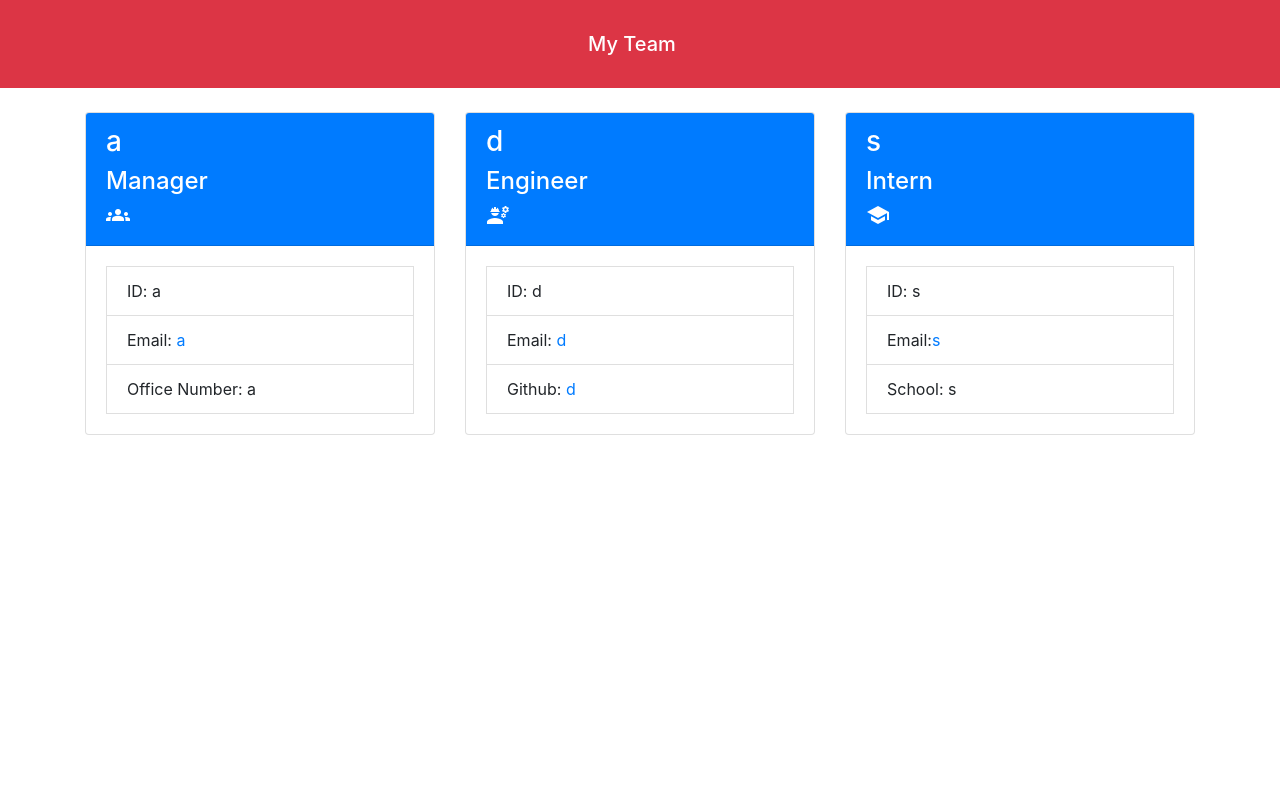
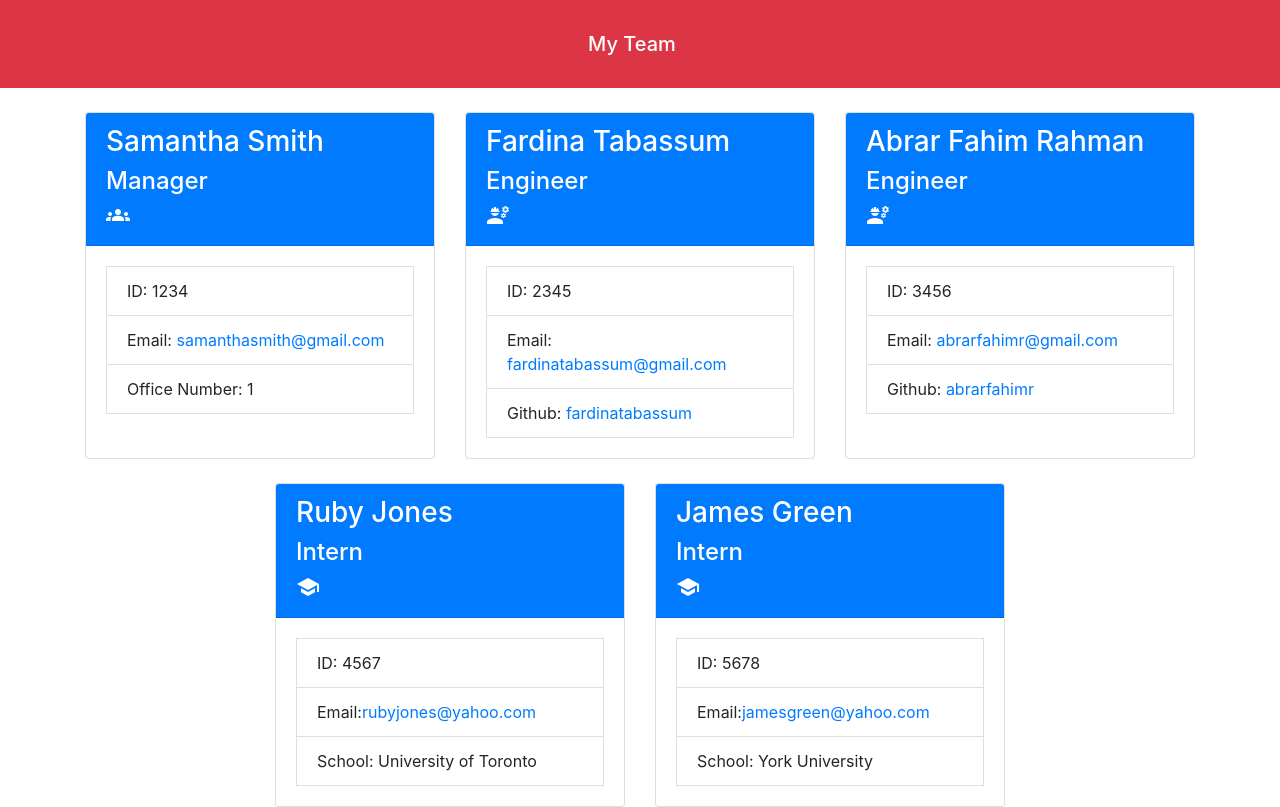
Before and after one commit to fardinatabassum/Challenge-10-Team-Profile_Generator, a website: page Develop/dist/index.html in a window 1280 px wide. Drawn offline with nearby package versions, Linux system fonts and the light colour scheme.

Commit message:
created readme and added webpage ss

```diff
--- a/Develop/dist/index.html
+++ b/Develop/dist/index.html
@@ -24,39 +24,65 @@
     <div class="col-4 mt-4">
         <div class="card h-100">
             <div class="card-header bg-primary text-white">
-                <h3>a</h3>
+                <h3>Samantha Smith</h3>
                 <h4>Manager</h4><i class="material-icons">groups</i>
             </div>
             <div class="card-body">
-                <li class="id list-group-item">ID: a</li>
-                <li class="email list-group-item" >Email: <a href="mailto:a">a</a></li>
-                <li class="office list-group-item">Office Number: a</li>
+                <li class="id list-group-item">ID: 1234</li>
+                <li class="email list-group-item" >Email: <a href="mailto:samanthasmith@gmail.com">samanthasmith@gmail.com</a></li>
+                <li class="office list-group-item">Office Number: 1</li>
             </div>
         </div>
     </div>
     <div class="col-4 mt-4">
         <div class="card h-100">
             <div class="card-header bg-primary text-white">
-                <h3>d</h3>
+                <h3>Fardina Tabassum</h3>
                 <h4>Engineer</h4><i class="material-icons">engineering</i>
             </div>
             <div class="card-body">
-                <li class="id list-group-item">ID: d</li>
-                <li class="email list-group-item">Email: <a href="mailto:d">d</a></li>
-                <li class="github list-group-item">Github: <a href="https://github.com/d">d</a></li>
+                <li class="id list-group-item">ID: 2345</li>
+                <li class="email list-group-item">Email: <a href="mailto:fardinatabassum@gmail.com">fardinatabassum@gmail.com</a></li>
+                <li class="github list-group-item">Github: <a href="https://github.com/fardinatabassum">fardinatabassum</a></li>
             </div>
         </div>
     </div>
     <div class="col-4 mt-4">
         <div class="card h-100">
             <div class="card-header bg-primary text-white">
-                <h3>s</h3>
+                <h3>Abrar Fahim Rahman</h3>
+                <h4>Engineer</h4><i class="material-icons">engineering</i>
+            </div>
+            <div class="card-body">
+                <li class="id list-group-item">ID: 3456</li>
+                <li class="email list-group-item">Email: <a href="mailto:abrarfahimr@gmail.com">abrarfahimr@gmail.com</a></li>
+                <li class="github list-group-item">Github: <a href="https://github.com/abrarfahimr">abrarfahimr</a></li>
+            </div>
+        </div>
+    </div>
+    <div class="col-4 mt-4">
+        <div class="card h-100">
+            <div class="card-header bg-primary text-white">
+                <h3>Ruby Jones</h3>
                 <h4>Intern</h4><i class="material-icons">school</i>
             </div>
             <div class="card-body">
-                <li class="id list-group-item">ID: s</li>
-                <li class="email list-group-item">Email:<a href="mailto:s">s</a></li>
-                <li class="school list-group-item">School: s</li>
+                <li class="id list-group-item">ID: 4567</li>
+                <li class="email list-group-item">Email:<a href="mailto:rubyjones@yahoo.com">rubyjones@yahoo.com</a></li>
+                <li class="school list-group-item">School: University of Toronto</li>
+            </div>
+    </div>
+</div>
+    <div class="col-4 mt-4">
+        <div class="card h-100">
+            <div class="card-header bg-primary text-white">
+                <h3>James Green</h3>
+                <h4>Intern</h4><i class="material-icons">school</i>
+            </div>
+            <div class="card-body">
+                <li class="id list-group-item">ID: 5678</li>
+                <li class="email list-group-item">Email:<a href="mailto:jamesgreen@yahoo.com">jamesgreen@yahoo.com</a></li>
+                <li class="school list-group-item">School: York University</li>
             </div>
     </div>
 </div>
```
Also changed, not shown: Develop/images/team-profile generator-screenshot.png (added).
